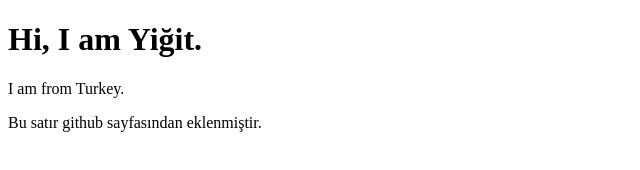
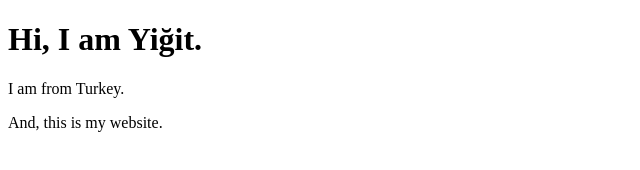
Before and after one commit to yigith/yigith.github.io, a plain HTML site: page index.html in a window 1280 px wide. Shown: the whole page, without its empty margins (0-640 px from the left). Drawn offline with Linux system fonts and the light colour scheme.

Commit message:
update index

```diff
--- a/index.html
+++ b/index.html
@@ -8,6 +8,6 @@
 <body>
     <h1>Hi, I am Yiğit.</h1>
     <p>I am from Turkey.</p>
-    <p>Bu satır github sayfasından eklenmiştir.</p>
+    <p>And, this is my website.</p>
 </body>
 </html>
```
